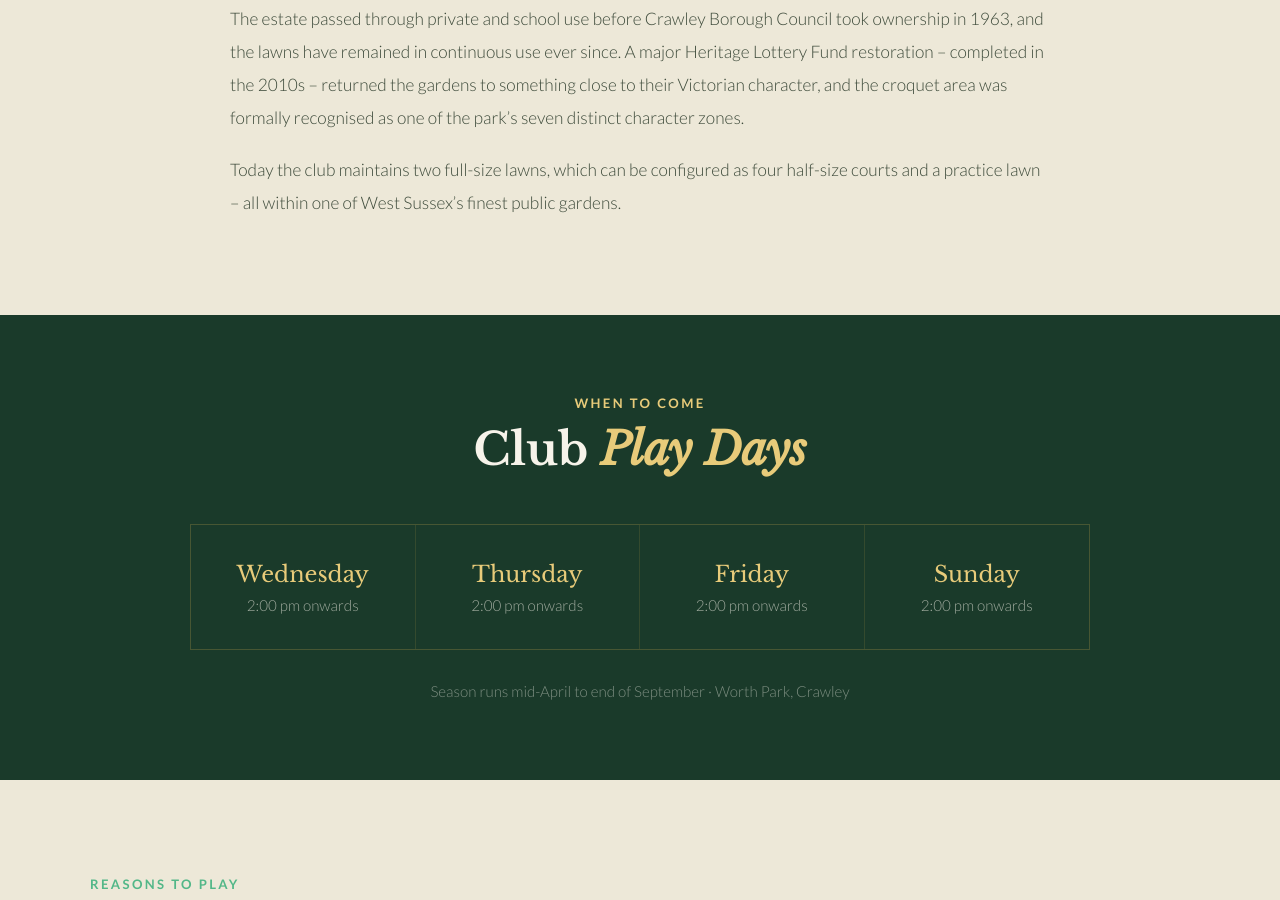
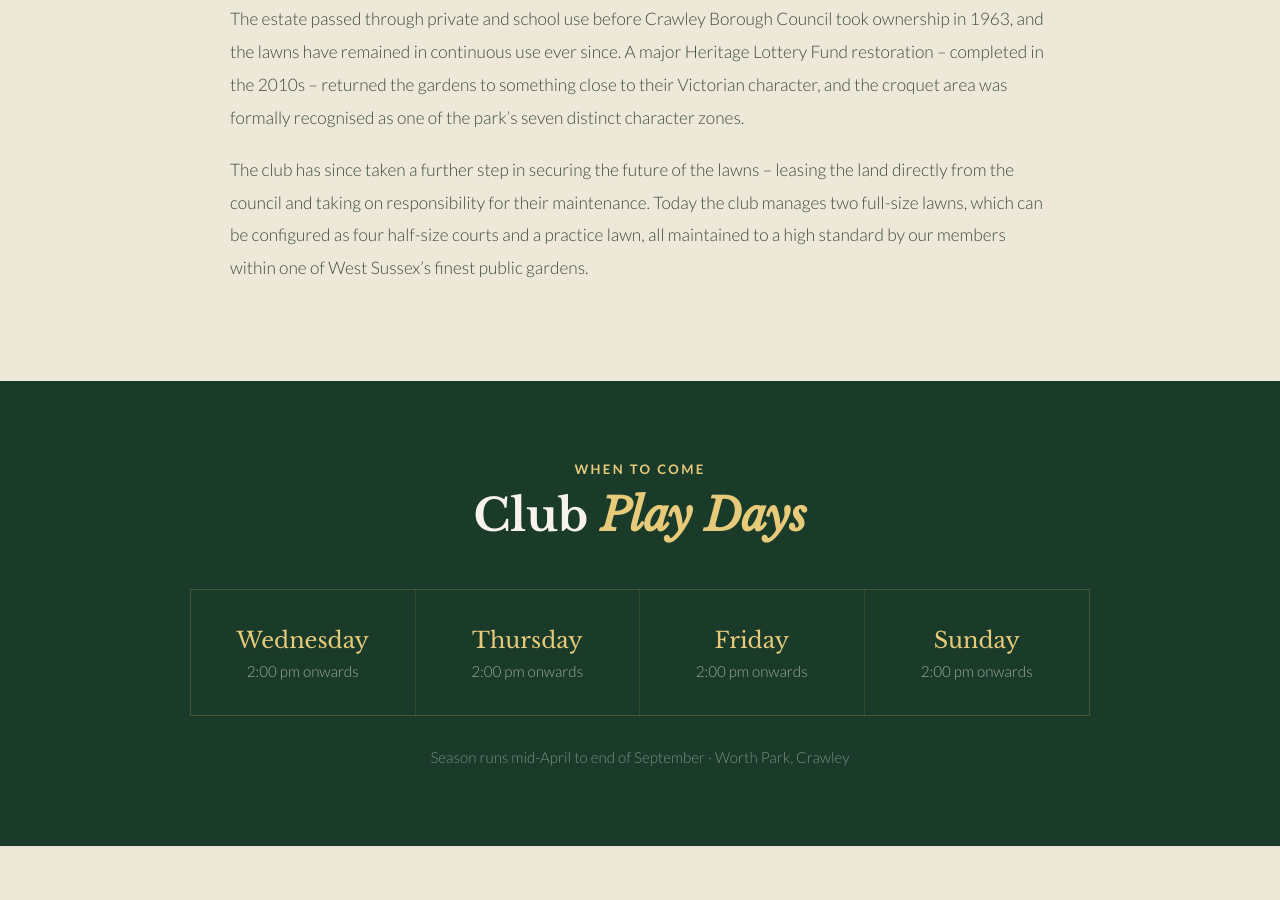
Before and after one commit to magrizauk/crawleycroquetclub.org.uk, a plain HTML site: page index.html in a window 1280 px wide. Shown: the part 2474-3374 px from the top of the page. Drawn offline with nearby package versions, Linux system fonts and the light colour scheme; no server answers.

Commit message:
Add files via upload

```diff
--- a/index.html
+++ b/index.html
@@ -951,7 +951,7 @@
 
       <p>The lawn sat at the ornamental heart of the estate, framed by Pulhamite balustrades and stone vases, and forming part of a leisure circuit that still connects the formal pond, the lawns, and the tennis court today.</p>
       <p>The estate passed through private and school use before Crawley Borough Council took ownership in 1963, and the lawns have remained in continuous use ever since. A major Heritage Lottery Fund restoration &ndash; completed in the 2010s &ndash; returned the gardens to something close to their Victorian character, and the croquet area was formally recognised as one of the park&rsquo;s seven distinct character zones.</p>
-      <p>Today the club maintains two full-size lawns, which can be configured as four half-size courts and a practice lawn &ndash; all within one of West Sussex&rsquo;s finest public gardens.</p>
+      <p>The club has since taken a further step in securing the future of the lawns &ndash; leasing the land directly from the council and taking on responsibility for their maintenance. Today the club manages two full-size lawns, which can be configured as four half-size courts and a practice lawn, all maintained to a high standard by our members within one of West Sussex&rsquo;s finest public gardens.</p>
     </div>
   </div>
 </section>
```
